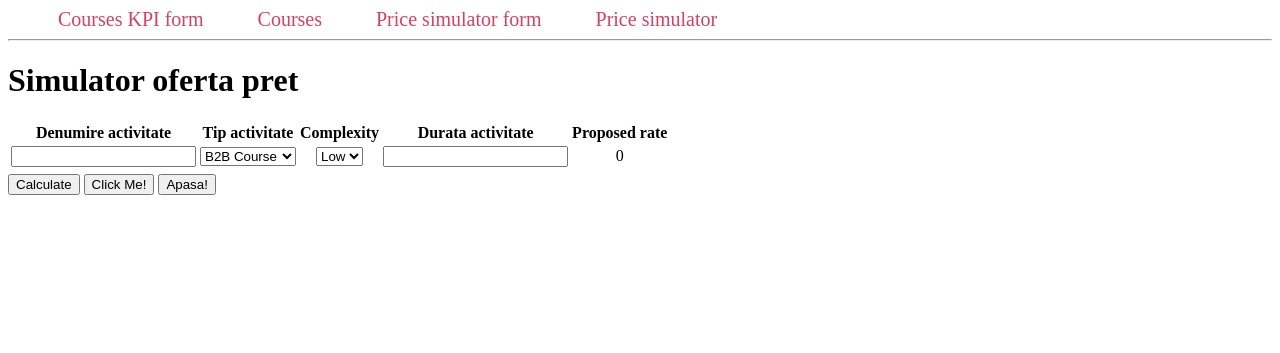
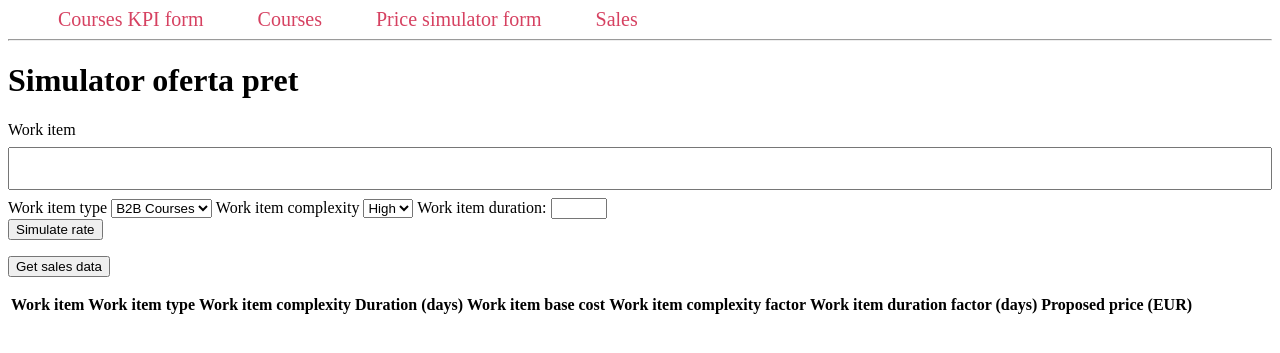
Before and after one commit to Motoflici/Finance, a Flask app: page /priceSimulator/ in a window 1280 px wide. Shown: the top 353 px of the page. Run offline with Flask 2, Linux system fonts and the light colour scheme; lists and menus that the app fills with data are empty.

Commit message:
Doamne ajuta

```diff
--- a/app.py
+++ b/app.py
@@ -1,12 +1,39 @@
-from flask import Flask, render_template, redirect, url_for, request
-from flask_wtf import form
-
-from forms import CourseSimulator, PriceSimulator
+from flask import Flask, render_template, redirect, url_for, request, flash, abort
+from forms import CourseSimulator, SaleDetails
+from flask_sqlalchemy import SQLAlchemy
+import sqlalchemy as sa
+from sqlalchemy import select, create_engine, text
+from sqlalchemy.orm import sessionmaker
 
 app = Flask(__name__)
 app.config['SECRET_KEY'] = 'your secret key'
+app.config["SQLALCHEMY_DATABASE_URI"] = "mysql://root:FantasyTown1@localhost:3306/Test"
+db = SQLAlchemy(app)
 
-# definit lista container (lista de dictionare)
+# class Sales1(db.Model):
+# id = db.Column('id', db.Integer, primary_key=True)
+# client = db.Column(db.String(100))
+# total = db.Column(db.Integer)
+# workItem = db.Column(db.String(100))
+# workDays = db.Column(db.Integer)
+
+
+# def __init__(self, client, total, workItem, workDays):
+#    self.client = client
+#    self.total = total
+#    self.workItem = workItem
+#    self.workDays = workDays
+
+
+with app.app_context():
+    db.create_all()
+engine = create_engine('mysql://root:FantasyTown1@localhost:3306/Test')
+
+Session = sessionmaker(bind=engine)
+session = Session()
+engine.connect()
+db.init_app(app)
+
 courseList = [
 ]
 
@@ -61,18 +88,54 @@ def ListClear():
     return render_template("coursesKPI.html")
 
 
+simulationDict = []
+
+
 @app.route("/priceSimulator/", methods=['GET', 'POST'])
 def priceSimulator():
-    form1 = PriceSimulator()
-    if form1.validate_on_submit():
-        priceSimulatorData = {"workItem": form1.workItem.data, "workItemType": form1.workItemType.data,
-                              "workItemTypeComplexity": form1.workItemTypeComplexity.data,
-                              "workItemDuration": form1.workItemDuration.data
-                              }
-        return redirect(url_for('priceSimulatorResult', priceSimulatorData=priceSimulatorData))
-    return render_template("priceSimulator.html", form1=form1)
+    if request.method == "POST":
+        simulationData = {"Work item": request.form.get("workItem"),
+                          "Work item type": request.form.get("workItemType"),
+                          "complexity": request.form.get("complexity"),
+                          "duration": request.form.get("duration")
+                          }
+        for i in simulationData.copy():
+            if simulationData["Work item type"] == "B2B Courses":
+                x = 1000
+            else:
+                x = 600
+            simulationData["baseRate"] = x
+            if simulationData["complexity"] == "High":
+                y = 1.5
+            elif simulationData["complexity"] == "Mid":
+                y = 1.3
+            else:
+                y = 1.1
+            simulationData["complexityFactor"] = y
+            if int(simulationData["duration"]) < 5:
+                z = 1.1
+            else:
+                z = 1
+            simulationData["durationFactor"] = z
+            t = x * y * z
+            simulationData["simulatedRate"] = int(t)
+        simulationDict.append(simulationData)
+        return redirect(url_for('priceSimulator', simulationData=simulationData))
+    return render_template("priceSimulator.html", simulationDict=simulationDict)
 
 
-@app.route('/priceSimulatorResult/')
-def priceSimulatorResult():
-    return render_template('priceSimulatorResult.html')
+@app.route('/Sales/')
+def sales():
+    query = "SELECT id, client, total FROM Sales;"
+    result = engine.execute(text(query))
+    return render_template("Sales.html", result=result)
+
+
+@app.route('/saleDetails/<int:record_id>', methods=['GET', 'POST'])
+def saleDetails(record_id):
+    record_id = request.form['record_id']
+    return render_template("saleDetails.html", record_id=record_id)
+
+
+if __name__ == "__main__":
+    app.run(debug=True)
--- a/forms.py
+++ b/forms.py
@@ -1,5 +1,5 @@
 from flask_wtf import FlaskForm
-from wtforms import (StringField, IntegerField, SelectField)
+from wtforms import (StringField, IntegerField, SelectField, SubmitField, SelectFieldBase)
 from wtforms.validators import InputRequired, Length
 
 
@@ -23,3 +23,11 @@ class PriceSimulator(FlaskForm):
     workItemType = SelectField('Tip activitate', choices=[('cpp', 'B2B Course'), ('py', 'Consultancy')])
     workItemTypeComplexity = SelectField('Complexity', choices=[('low', 'Low'), ('mid', 'Mid'), ('high', 'Hig')])
     workItemDuration = IntegerField('Durata activitate', validators=[InputRequired()])
+
+
+class SaleDetails(FlaskForm):
+    id = IntegerField()
+    client = StringField('Client', validators=[InputRequired(), Length(min=3, max=50)])
+    total = IntegerField('Total invoice', validators=[InputRequired()])
+    saleType = SelectField('saleType', choices=[('B2B', 'B2B Course'), ('consultancy', 'Consultancy'), ('coaching', 'Coaching')])
+    days = IntegerField('Durata activitate', validators=[InputRequired()])
--- a/static/css/main.css
+++ b/static/css/main.css
@@ -8,6 +8,13 @@ ul {
 background: #red;
 padding: 20px;
 }
+input[type=text] {
+  width: 100%;
+  padding: 12px 20px;
+  margin: 8px 0;
+  box-sizing: border-box;
+}
+
 ul li {
 background: #red;
 color: blue;
--- a/templates/base.html
+++ b/templates/base.html
@@ -10,7 +10,7 @@
         <a href="{{ url_for('index') }}">Courses KPI form</a>
         <a href="{{ url_for('coursesKPI') }}">Courses</a>
         <a href="{{url_for('priceSimulator')}}">Price simulator form</a>
-        <a href="{{url_for('priceSimulatorResult')}}">Price simulator</a>
+        <a href="{{url_for('sales')}}">Sales</a>
     </nav>
     <hr>
     <div class="content">
--- a/templates/priceSimulator.html
+++ b/templates/priceSimulator.html
@@ -1,92 +1,54 @@
 {% extends 'base.html' %}
 {% block content %}
     <h1>{% block title %} Simulator oferta pret {% endblock %}</h1>
-    <form method="POST" action="/priceSimulator/">
-        {{ form1.csrf_token }}
-        <table>
-            <tr><th>{{ form1.workItem.label }}</th><th>{{ form1.workItemType.label }}</th><th>{{ form1.workItemTypeComplexity.label }}</th><th>{{ form1.workItemDuration.label }}</th><th>Proposed rate</th></tr>
+    <form action="/priceSimulator/" method="POST">
+        <label for="workItem">Work item</label><br>
+        <input type="text" id="workItem" name="workItem">
+        <label for="workItemType">Work item type</label>
+        <select id="workItemType" name="workItemType">
+          <option value="B2B Courses">B2B Courses</option>
+          <option value="Consultancy">Consultancy</option>
+        </select>
+        <label for="complexity">Work item complexity</label>
+        <select id="complexity" name="complexity">
+          <option value="High">High</option>
+          <option value="Mid">Mid</option>
+            <option value="Low">Low</option>
+        </select>
+        <label for="duration">Work item duration:</label>
+        <input type="number" id="duration" name="duration" min="1" max="30"><br>
+        <input type="submit"  value="Simulate rate">
+    </form>
+    <div>
+    <form action="/Sales/" method = "POST">
+   <p><input type = "submit" value = "Get sales data" /></p>
+    </form>
+</div>
+    <table>
+        <tr>
+            <th>Work item</th>
+        <th>Work item type</th>
+      <th>Work item complexity</th>
+                  <th>Duration (days)</th>
+      <th>Work item base cost</th>
+       <th>Work item complexity factor</th>
+    <th>Work item duration factor (days)</th>
+<th>Proposed price (EUR)</th>
+        </tr>
+{% for simulation in simulationDict %}
+        <tr>
 
-            <tr><td>{{ form1.workItem }}</td><td id="workType">{{ form1.workItemType }}</td><td id="complexity">{{ form1.workItemTypeComplexity }}</td><td id="workItemDuration">{{ form1.workItemDuration }}</td>
-                <td id="demo">0</td></tr>
+            <td>{{simulation['Work item']}}</td>
+        <td>{{simulation['Work item type']}}</td>
+        <td>{{simulation['complexity']}}</td>
+        <td>{{simulation['duration']}}</td>
+        <td>{{simulation['baseRate']}}</td>
+        <td>{{simulation['complexityFactor']}}</td>
+       <td>{{simulation['durationFactor']}}</td>
+        <td>{{simulation['simulatedRate']}}</td>
+        </tr>
+          {% endfor %}
 
-            <tr><td>{% if form1.workItem.errors %}
-            <ul class="errors">
-                {% for error in form1.workItem.errors %}
-                    <li>{{ error }}</li>
-                {% endfor %}
-            </ul>
-        {% endif %}</td><td>{% if form1.workItemType.errors %}
-            <ul class="errors">
-                {% for error in form1.workItemType.errors %}
-                    <li>{{ error }}</li>
-                {% endfor %}
-            </ul>
-        {% endif %}</td><td>{% if form1.workItemTypeComplexity.errors %}
-            <ul class="errors">
-                {% for error in form1.workItemTypeComplexity.errors %}
-                    <li>{{ error }}</li>
-                {% endfor %}
-            </ul>
-        {% endif %}</td><td>{% if form1.workItemDuration.errors %}
-            <ul class="errors">
-                {% for error in form1.workItemDuration.errors %}
-                    <li>{{ error }}</li>
-                {% endfor %}
-            </ul>
-        {% endif %}</td></tr>
-        </table>
-            <input type="submit" name="Calculate" value="Calculate">
-        <button type="button" onclick='document.getElementById("demo").innerHTML = "Hello JavaScript!"'>Click Me!</button>
-        <button type="button" onclick='calculateRate()'>Apasa!</button>
-
-
-</form>
-<script>
-document.getElementById("Simulate").onclick = function() {calculateRate()};
-
-var workItemType;
-var complexity;
-var duration;
-var baseRate;
-var complexityFactor;
-var durationFactor;
-var simulatedRate;
-
-function calculatebaseRate(){
-    if (workItemType == "B2B Course")
-    baseRate = 1000;
-    }else {
-    baseRate = 600;
-} return baseRate;
-
-function calculateComplexityFactor(){
-    if (complexity == "Low") {
-    complexityFactor = 1;
-    } else if (complexity == "Mid") {
-    complexityFactor = 2;
-    } else {
-    complexityFactor = 3;
-    }
-} return complexityFactor;
-
-function calculateDurationFactor(){
-    if (duration < 5) {
-    durationFactor = 3
-    } else {
-    durationFactor = 1
-    }
-} return durationFactor;
-
-function calculateRate(workType, complexity, duration) {
-    workItemType = document.getElementById("workType").value;
-    complexity = document.getElementById("complexity").value;
-    duration = document.getElementById("workItemDuration").value;
-    baseRate = calculatebaseRate();
-    complexityFactor = calculateComplexityFactor();
-    durationFactor = calculateDurationFactor();
-    simulatedRate = baseRate * complexityFactor * durationFactor
-    document.getElementById("demo").innerHTML = simulatedRate
-}
-</script>
+    </table>
 
 {% endblock %}
```
Also changed, not shown: simulations.py (deleted, +0 -49 lines), templates/Sales.html (added, +32 -0 lines), templates/coursesKPI.html (+10 -6 lines), templates/editSale.html (added, +14 -0 lines), templates/priceSimulatorResult.html (deleted, +0 -33 lines), templates/saleDetails.html (added, +16 -0 lines), instance/Test.db (added).
